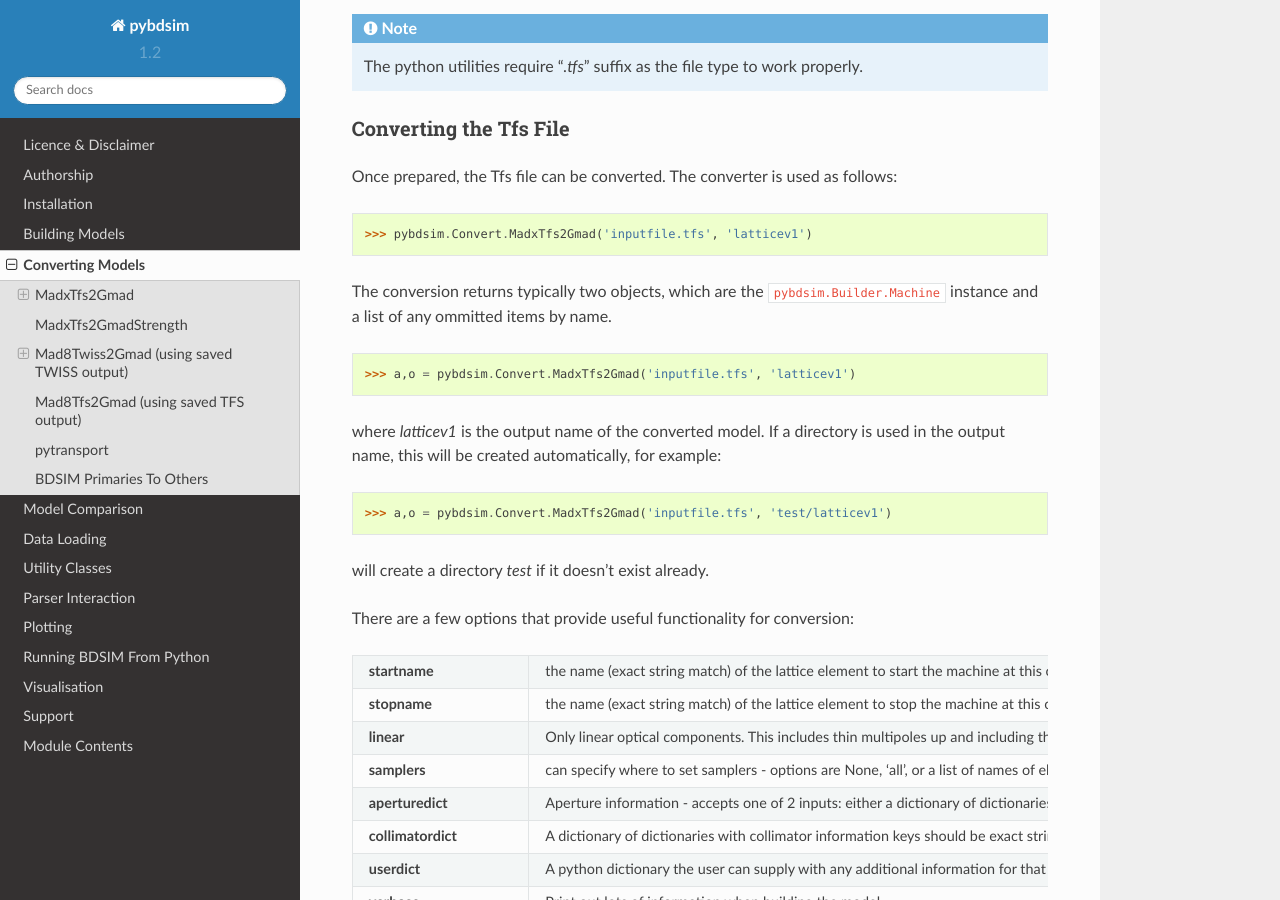
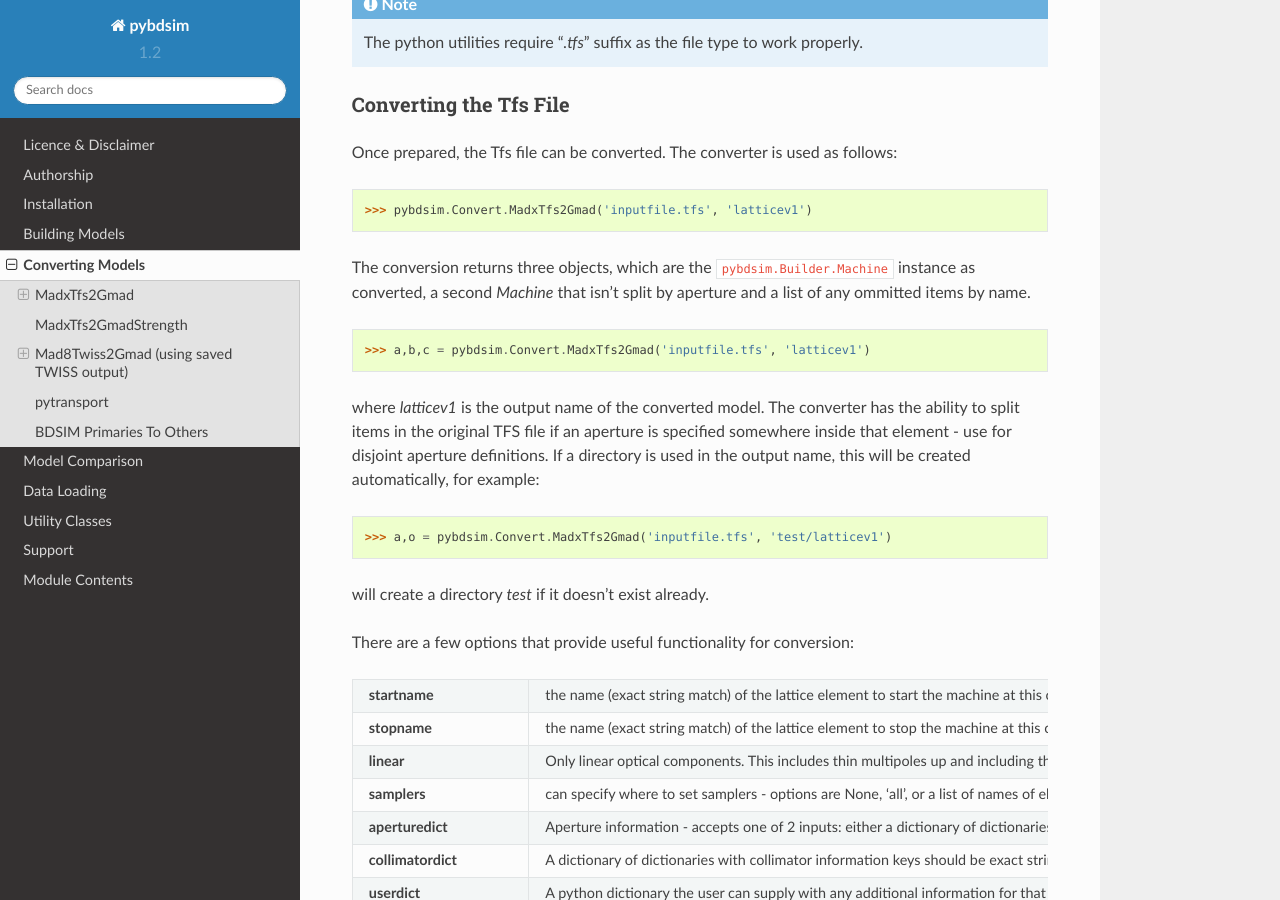
Before and after one commit to bdsim-collaboration/pybdsim, a Sphinx documentation site: the page built from docs/source/convert.rst, in a window 1280 px wide and 900 px high, scrolled down 1055 px. Built offline with Sphinx 7.4.7 and the Read the Docs theme 2.0.0, drawn with Linux system fonts in a browser that asks for light colours; some of the changed text lies outside the part shown.

Commit message:
Fix documentation warnings. Improve description of conversion.  Fix link to Mad8 conversion.  Remove empty sections of manual.

```diff
--- a/docs/source/convert.rst
+++ b/docs/source/convert.rst
@@ -56,12 +58,15 @@ Once prepared, the Tfs file can be converted. The converter is used as follows::
 
   >>> pybdsim.Convert.MadxTfs2Gmad('inputfile.tfs', 'latticev1')
 
-The conversion returns typically two objects, which are the :code:`pybdsim.Builder.Machine`
-instance and a list of any ommitted items by name. ::
+The conversion returns three objects, which are the :code:`pybdsim.Builder.Machine`
+instance as converted, a second `Machine` that isn't split by aperture and a list
+of any ommitted items by name. ::
 
-  >>> a,o = pybdsim.Convert.MadxTfs2Gmad('inputfile.tfs', 'latticev1')
+  >>> a,b,c = pybdsim.Convert.MadxTfs2Gmad('inputfile.tfs', 'latticev1')
 
-where `latticev1` is the output name of the converted model. If a directory is used
+where `latticev1` is the output name of the converted model. The converter has the
+ability to split items in the original TFS file if an aperture is specified somewhere
+inside that element - use for disjoint aperture definitions. If a directory is used
 in the output name, this will be created automatically, for example::
 
   >>> a,o = pybdsim.Convert.MadxTfs2Gmad('inputfile.tfs', 'test/latticev1')
@@ -282,13 +289,6 @@ Once prepared, the Tape files can be converted. The converter is used as follows
 
   pybdsim.Convert.Mad8Twiss2Gmad(<inputtwissfilename>,<outputgamdfilename>)
 
-Mad8Tfs2Gmad (using saved TFS output)
------------------------------------------
-
-Optics TFS output::
-
-  optics
-
 
 pytransport
 -----------
--- a/docs/source/gmad.rst
+++ /dev/null
@@ -1,3 +0,0 @@
-==================
-Parser Interaction
-==================
--- a/docs/source/index.rst
+++ b/docs/source/index.rst
@@ -15,10 +15,6 @@ of BDSIM models.
    compare
    data
    classes
-   gmad
-   plot
-   run
-   visualisation
    support
    moduledocs
 
--- a/docs/source/plot.rst
+++ /dev/null
@@ -1,3 +0,0 @@
-========
-Plotting
-========
--- a/docs/source/run.rst
+++ /dev/null
@@ -1,3 +0,0 @@
-=========================
-Running BDSIM From Python
-=========================
--- a/setup.py
+++ b/setup.py
@@ -14,7 +14,7 @@ setup(
     python_requires="==2.7.*",
 
     author='JAI@RHUL',
-    author_email='stewart.boogert@rhul.ac.uk',
+    author_email='laurie.nevay@rhul.ac.uk',
     description=("Python utilities for the Monte Carlo"
                  " Particle accelerator code BDSIM."),
     url='https://bitbucket.org/jairhul/pybdsim/'
```
Also changed, not shown: other parts of docs/source/convert.rst (+6 -2 lines), docs/source/compare.rst (+9 -0 lines), docs/source/installation.rst (+8 -1 lines), 2 other files.
